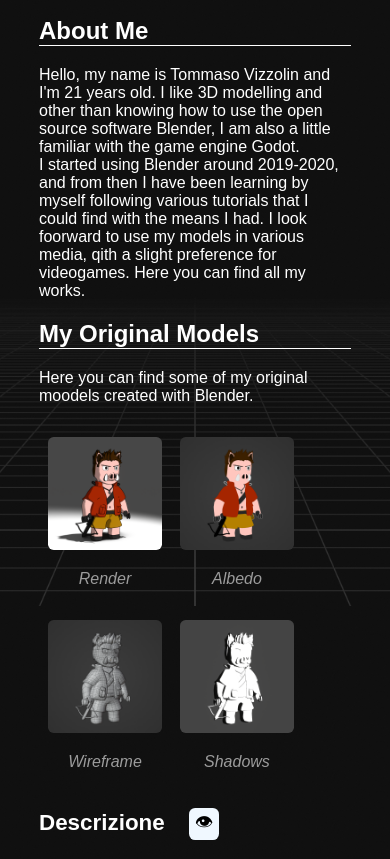
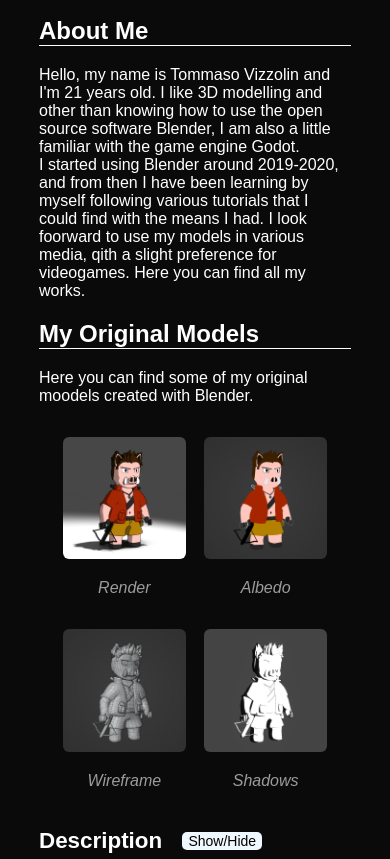
Before and after one commit to fliposab/fliposab.github.io, a plain HTML site: page index.html in a window 390 px wide. Shown: the part 238-1097 px from the top of the page. Drawn offline with Linux system fonts and the light colour scheme.

Commit message:
fixed style bugs

```diff
--- a/index.html
+++ b/index.html
@@ -103,7 +103,7 @@
                 <button class="next" id="nextslide2" onclick="plusSlides2(1)">&#10095;</button>
             </div>
             <div id="hDesc">
-                <h3>Descrizione   <button id="showDesc" onclick="openDescription()"> &#x1F441; </button></h3>
+                <h3>Description   <button id="showDesc" onclick="openDescription()"> Show/Hide </button></h3>
             </div>
 
             <div id="Sdesc">
--- a/mini.css
+++ b/mini.css
@@ -2,8 +2,8 @@
     body{
         margin-right: 10%;
         margin-left: 10%;
-        background-color: rgb(24, 24, 24);
-        background-image: url(images/background.png);
+        background-color: rgb(10, 10, 10);
+        background-image: none;
         background-repeat: no-repeat;
         background-attachment: fixed;
         background-size: cover;
@@ -71,9 +71,18 @@
         padding-left: .2em;
     }
 
+    .showcase{
+        display: flex;
+        flex-direction: row;
+        flex-wrap: wrap;
+        text-align: center;
+        align-items: center;
+        justify-content: center;
+    }
+
     .imgShowcase{
         object-fit: fill;
-        width: 8.5em;
+        width: 9.2em;
         border-radius: 5%;
         cursor: pointer;
         display: block;
--- a/modal.js
+++ b/modal.js
@@ -23,7 +23,6 @@ function currentSlide(n) {
 }
 
 function showSlides(n) {
-  document.getElementById("nextslide").focus();
   var i;
   var slides = document.getElementsByClassName("mySlides");
   var dots = document.getElementsByClassName("demo");
--- a/modal2.js
+++ b/modal2.js
@@ -17,7 +17,6 @@ function currentSlide2(n) {
 }
 
 function showSlides2(n) {
-  document.getElementById("nextslide2").focus();
   var i;
   var slides = document.getElementsByClassName("mySlides2");
   var dots = document.getElementsByClassName("demo2");
--- a/style.css
+++ b/style.css
@@ -102,8 +102,8 @@ h3{
     bottom: 2px;
     left: 1em;
     color:black;
-    font-size: 18px;
-    border-radius: 20%;
+    font-size: 14px;
+    border-radius: 5px;
     background-color: aliceblue;
 }
 
```
Also changed, not shown: indexIt.html (+1 -1 lines).
